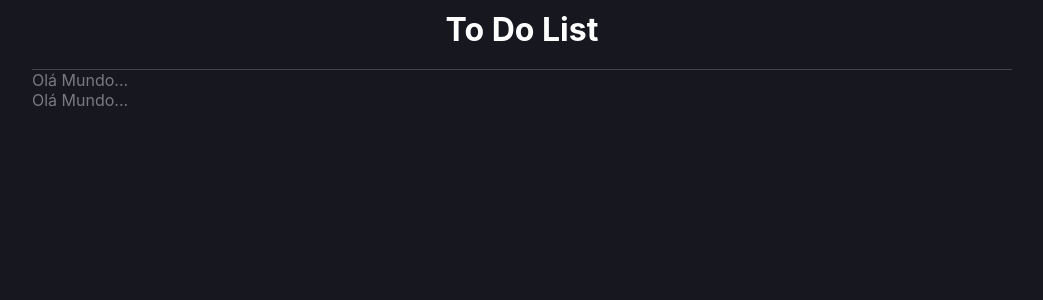
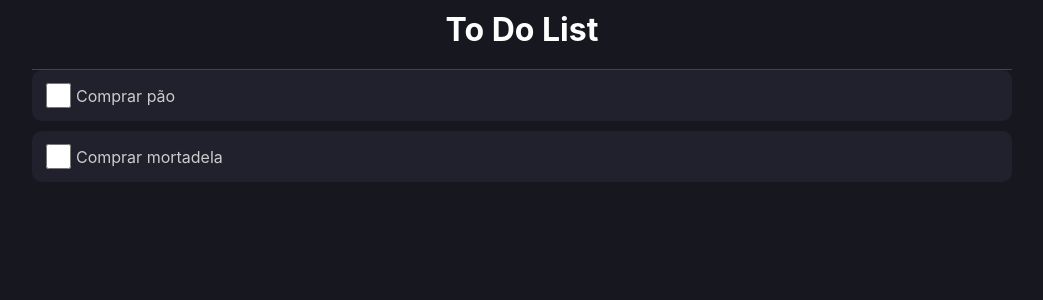
Before and after one commit to jotaFonseca/todo-list, a React (Create React App) app: page / in a window 1280 px wide. Shown: the top 300 px of the page, without its empty margins (118-1161 px from the left). Built offline with nearby package versions, Linux system fonts and the light colour scheme.

Commit message:
feat: making the checkbox of the list

```diff
--- a/src/App.tsx
+++ b/src/App.tsx
@@ -16,7 +16,7 @@ const App = () => {
 
 
         {list.map((item, index) =>(
-          <ListItem></ListItem>
+          <ListItem key={index} item={item} />
         ))}
 
       </c.Area>
--- a/src/components/ListItem/index.tsx
+++ b/src/components/ListItem/index.tsx
@@ -1,9 +1,22 @@
+import { useState } from 'react';
 import * as c from './styles';
+import { Item } from '../../types/item'
 
-export const ListItem = () => {
+type Props = {
+    item: Item
+}
+
+export const ListItem = ({ item }: Props) => {
+    const [isChecked, setIsChecked] = useState(item.done);
+
     return (
-        <c.Container>
-            Olá Mundo...
+        <c.Container done={isChecked}>
+            <input
+                type='checkbox'
+                checked={isChecked}
+                 onChange={e => setIsChecked(e.target.checked)}
+            />
+            <label>{item.name}</label>
         </c.Container>
     );
 }
--- a/src/components/ListItem/styles.ts
+++ b/src/components/ListItem/styles.ts
@@ -1,3 +1,25 @@
 import styled from 'styled-components';
 
-export const Container  = styled.div``;
+type ContainerProps = {
+    done: boolean;
+}
+
+export const Container = styled.div<ContainerProps>`
+    display: flex;
+    background-color: #20212c;
+    padding: 10px;
+    border-radius: 10px;
+    margin-bottom: 10px;
+    align-items: center;
+
+    input {
+        width: 25px;
+        height: 25px;
+        margin-right: 5px;
+    }
+
+    label {
+        color: #ccc;
+        text-decoration: ${props => (props.done ? 'line-through' : 'none')};
+    }
+`;
```
